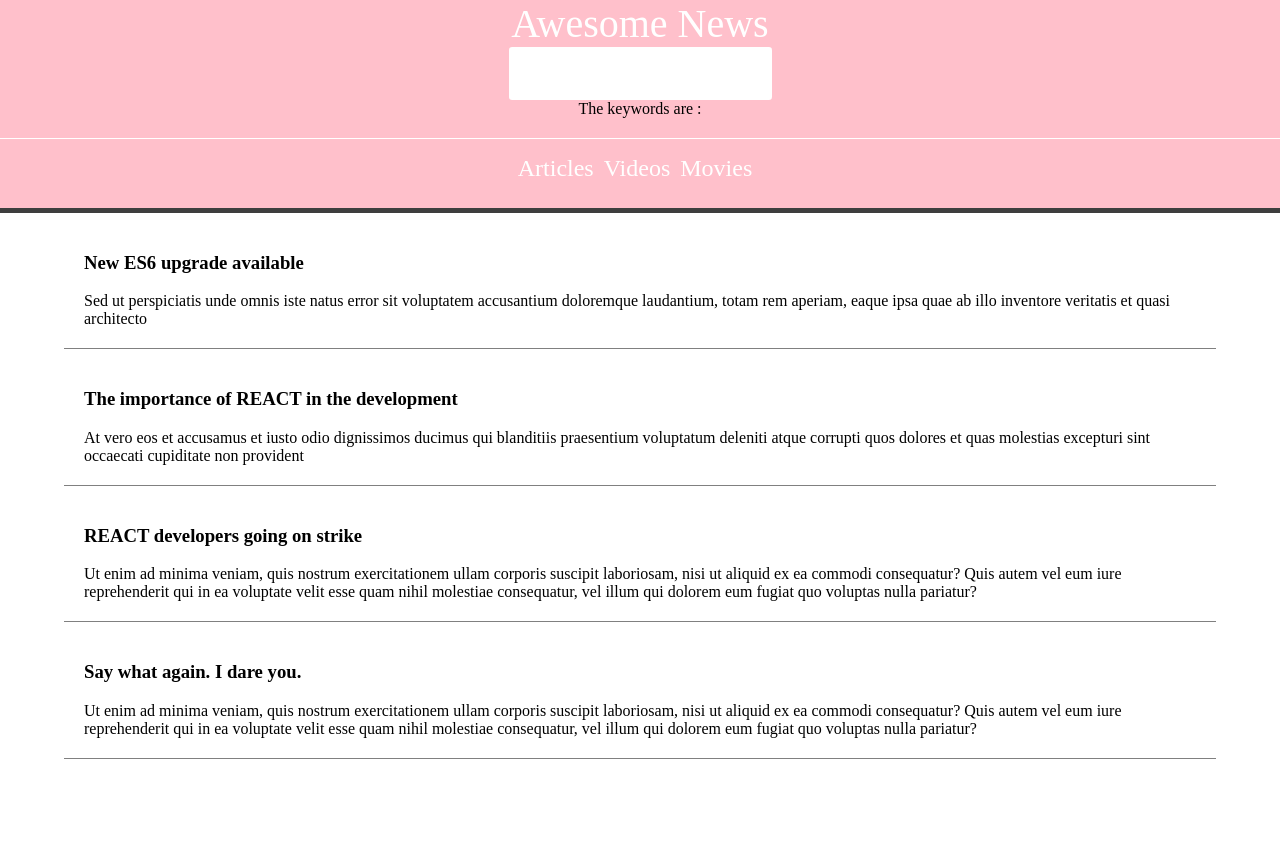
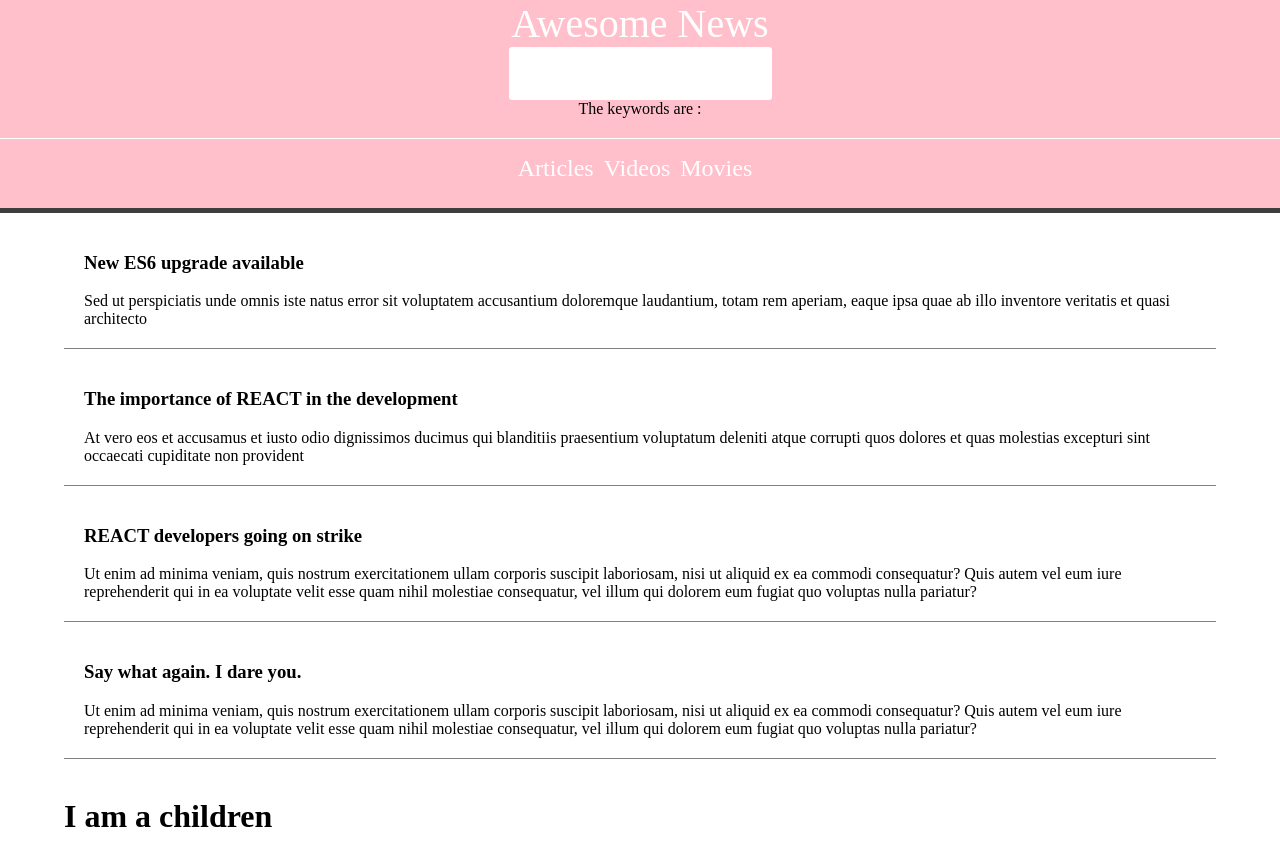
Before and after one commit to stellamarma/React, a React (Vite) app in the folder 2.Components/: page / in a window 1280 px wide. Before the commit the page ends 800 px from the top, so only its background shows below. Built offline with nearby package versions, Linux system fonts and the light colour scheme.

Commit message:
Add props for children

```diff
--- a/2.Components/src/components/news_list.jsx
+++ b/2.Components/src/components/news_list.jsx
@@ -6,9 +6,11 @@ const NewsList=(props)=>{
         <NewListItem key={item.id} item={item}/>
     ));
 
+
     return(
         <>
             { newsHandler}
+            {props.children}
         </>
     )
 }
--- a/2.Components/src/main.jsx
+++ b/2.Components/src/main.jsx
@@ -15,7 +15,10 @@ const App = ()=> {
           <Header />
           <div className='container'>
             {/* <StatePlayground /> */}
-            <NewsList news={news}/>
+            <NewsList news={news}>
+            <br/>
+            <h1>I am a children </h1>
+            </NewsList>
           </div>
         </>
     )
```
